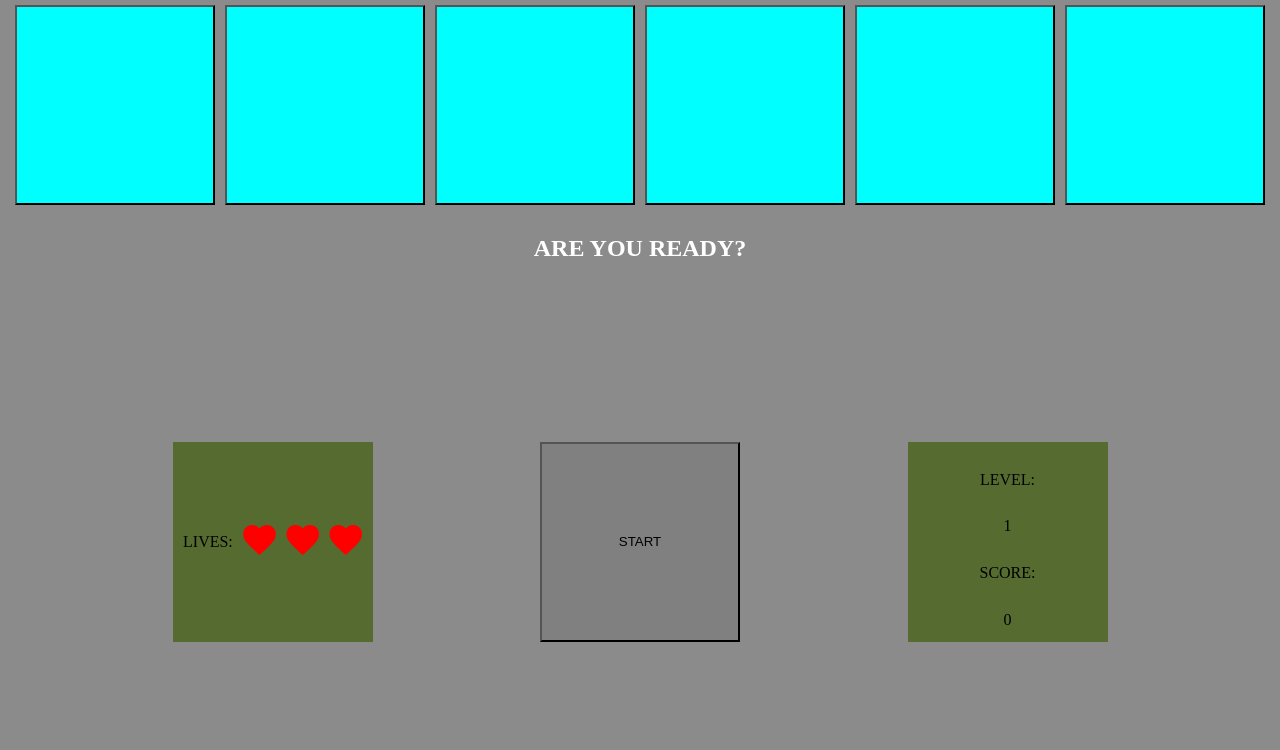
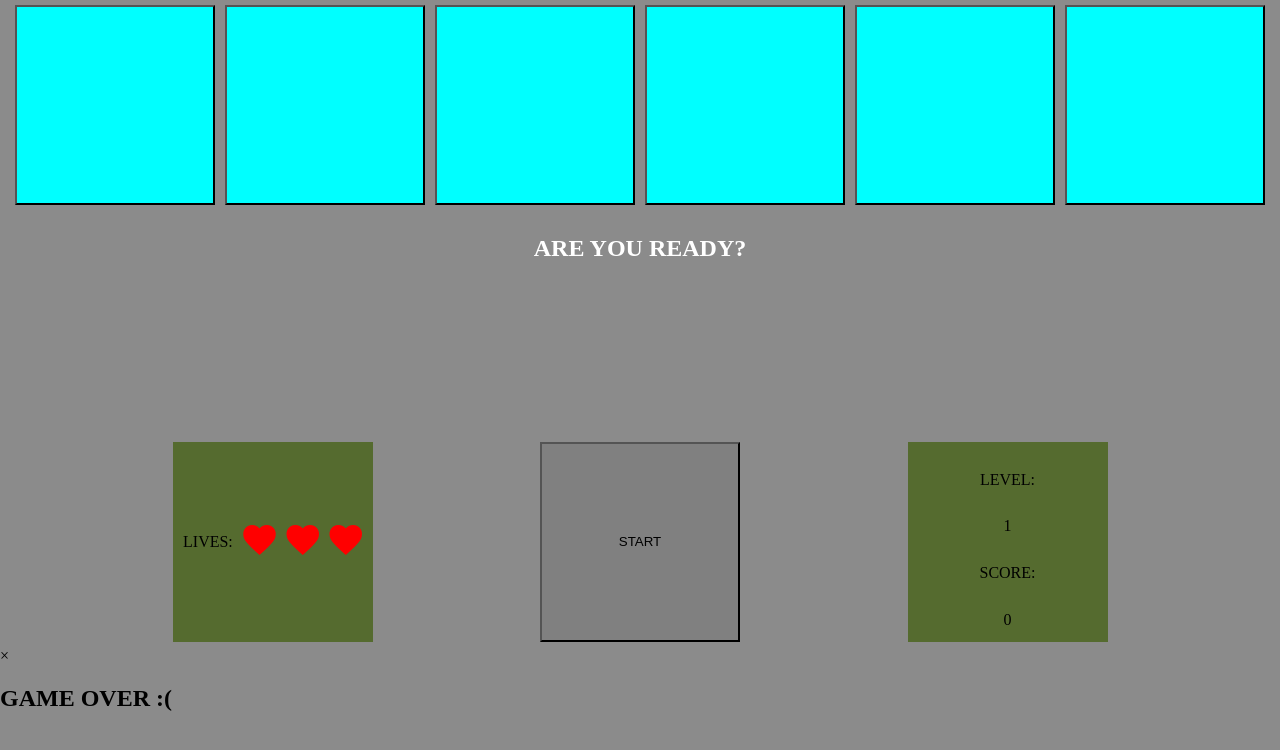
Before and after one commit to Noxtirion/The-Game-Of-Colors, a plain HTML site: page index.html in a window 1280 px wide. Drawn offline with nearby package versions, Linux system fonts and the light colour scheme.

Commit message:
Added popup container

```diff
--- a/index.html
+++ b/index.html
@@ -51,6 +51,13 @@
          <p>LOADING</p>
       </div>
 
+      <div class="modal">
+         <div class="modal-content">
+            <span class="close-button">×</span>
+            <h2 id="end-message">GAME OVER :(</h2>
+         </div>
+      </div>
+
       <script src="js/main.js"></script>
    </body>
 </html>
```
